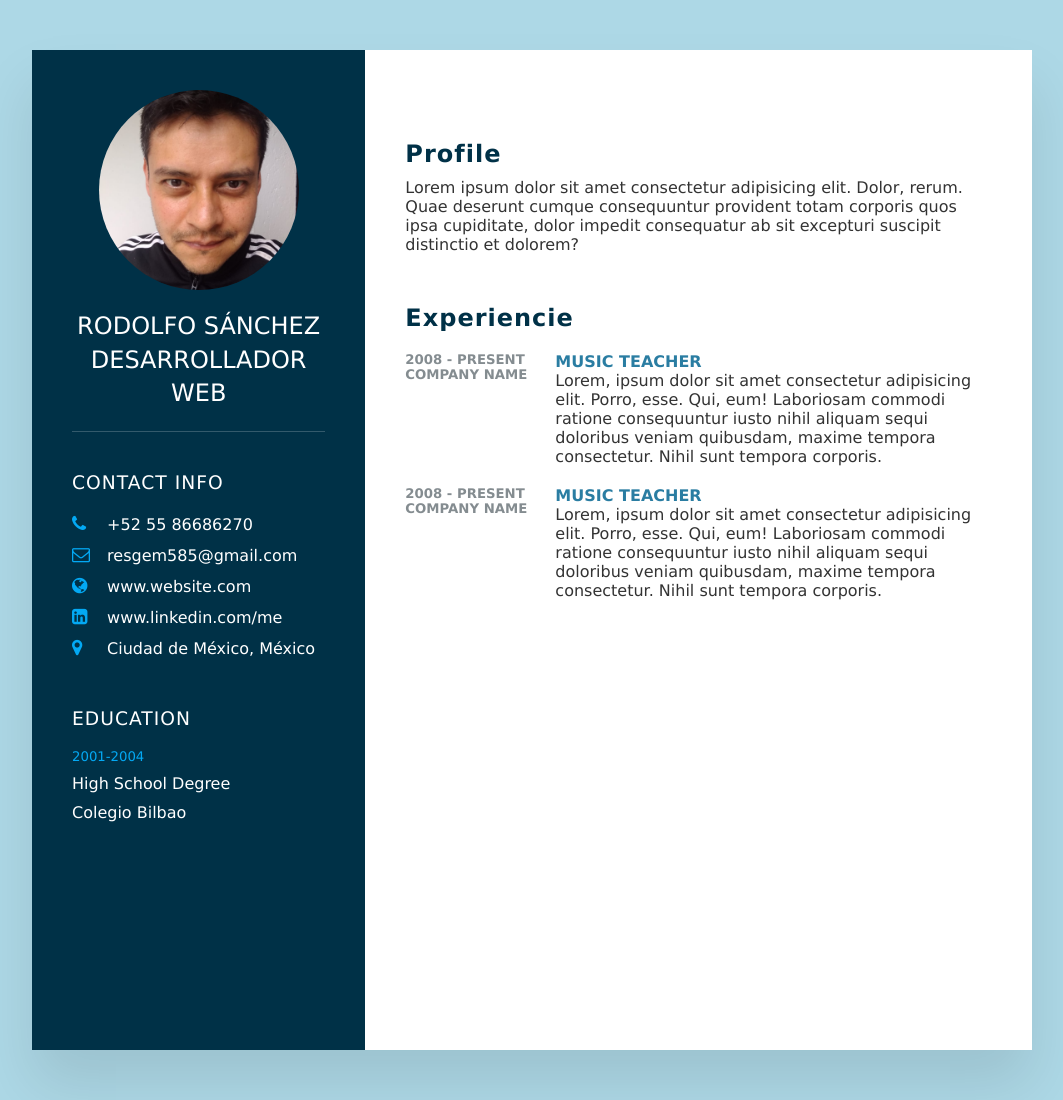
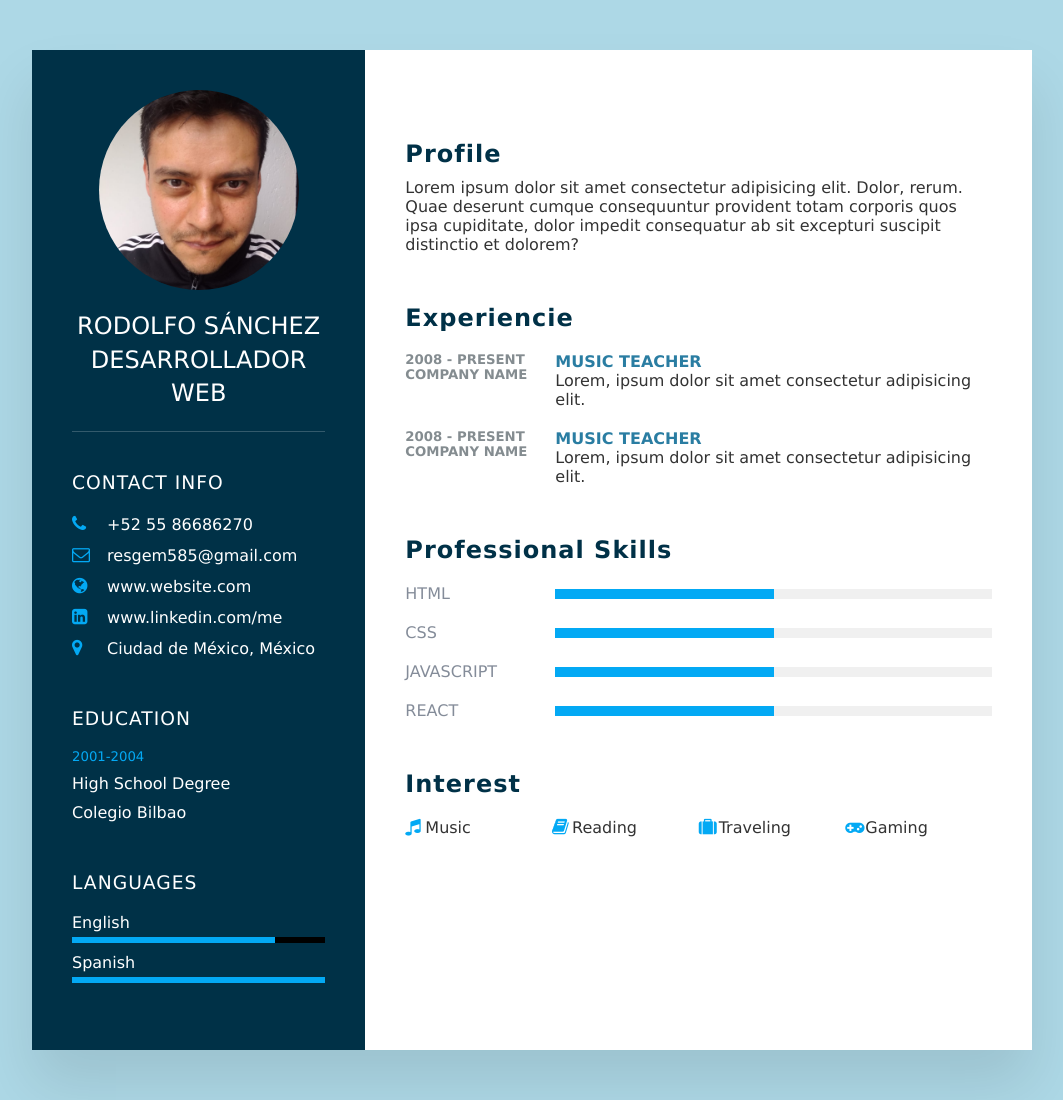
Before and after one commit to resgem585/master_g17, a plain HTML site: page Intro_web/CV_Current/index.html in a window 1280 px wide. Shown: the whole page, without its empty margins (108-1171 px from the left). Drawn offline with Linux system fonts and the light colour scheme.

Commit message:
ultimos cambios 29 de mayo

```diff
--- a/Intro_web/CV_Current/index.html
+++ b/Intro_web/CV_Current/index.html
@@ -4,7 +4,7 @@
     <meta charset="UTF-8">
     <link rel="stylesheet" href="style.css">
     <link rel="stylesheet" href="https://cdnjs.cloudflare.com/ajax/libs/font-awesome/4.7.0/css/font-awesome.css" integrity="sha512-5A8nwdMOWrSz20fDsjczgUidUBR8liPYU+WymTZP1lmY9G6Oc7HlZv156XqnsgNUzTyMefFTcsFH/tnJE/+xBg==" crossorigin="anonymous" referrerpolicy="no-referrer" />
-    <title>CV_Rodolfo</title>
+    <title>Mi CV</title>
 </head>
 <body>
     <div class="container">
@@ -51,6 +51,26 @@
                     </li>
                 </ul>
             </div>
+            <div class="contactInfo language">
+                <h3 class="title">Languages</h3>
+                <ul>
+                    <li>
+                        <span class="text">English</span>
+                        <span class="percent">
+                            <div style="width: 80%"></div>
+                        </span>
+
+
+                    </li>
+                    <li>
+                        <span class="text">Spanish</span>
+                        <span class="percent">
+                            <div style="width: 100%"></div>
+                        </span>
+
+                    </li>
+                </ul>
+            </div>
         </div>
 
         <div class="right_side">
@@ -67,7 +87,7 @@
                         </div>
                     <div class="text">
                         <h4>Music Teacher</h4>
-                        <p>Lorem, ipsum dolor sit amet consectetur adipisicing elit. Porro, esse. Qui, eum! Laboriosam commodi ratione consequuntur iusto nihil aliquam sequi doloribus veniam quibusdam, maxime tempora consectetur. Nihil sunt tempora corporis.</p>
+                        <p>Lorem, ipsum dolor sit amet consectetur adipisicing elit.</p>
                     </div>
                 </div>
 
@@ -78,12 +98,48 @@
                         </div>
                     <div class="text">
                         <h4>Music Teacher</h4>
-                        <p>Lorem, ipsum dolor sit amet consectetur adipisicing elit. Porro, esse. Qui, eum! Laboriosam commodi ratione consequuntur iusto nihil aliquam sequi doloribus veniam quibusdam, maxime tempora consectetur. Nihil sunt tempora corporis.</p>
+                        <p>Lorem, ipsum dolor sit amet consectetur adipisicing elit.</p>
                     </div>
                 </div>
 
             </div>
+            <div class="about skills">
+                <h2 class="title2">Professional Skills</h2>
+                <div class="box">
+                    <h4>Html</h4>
+                    <div class="percent">
+                        <div style="width: 50%"></div>
+                    </div>
+                </div>
+                <div class="box">
+                    <h4>Css</h4>
+                    <div class="percent">
+                        <div style="width: 50%"></div>
+                    </div>
+                </div>
+                <div class="box">
+                    <h4>Javascript</h4>
+                    <div class="percent">
+                        <div style="width: 50%"></div>
+                    </div>
+                </div>
+                <div class="box">
+                    <h4>React</h4>
+                    <div class="percent">
+                        <div style="width: 50%"></div>
+                    </div>
+                </div>
+            </div>
 
+            <div class="about interest">
+                <h2 class="title2">Interest</h2>
+            <ul>
+                <li><i class="fa fa-music" aria-hidden="true"></i>Music</li>
+                <li><i class="fa fa-book" aria-hidden="true"></i>Reading</li>
+                <li><i class="fa fa-suitcase" aria-hidden="true"></i>Traveling</li>
+                <li><i class="fa fa-gamepad" aria-hidden="true"></i>Gaming</li>
+            </ul>
+            </div>
         </div>
     </div>
 </body>
```
Also changed, not shown: comandos git basicos.txt (added).
